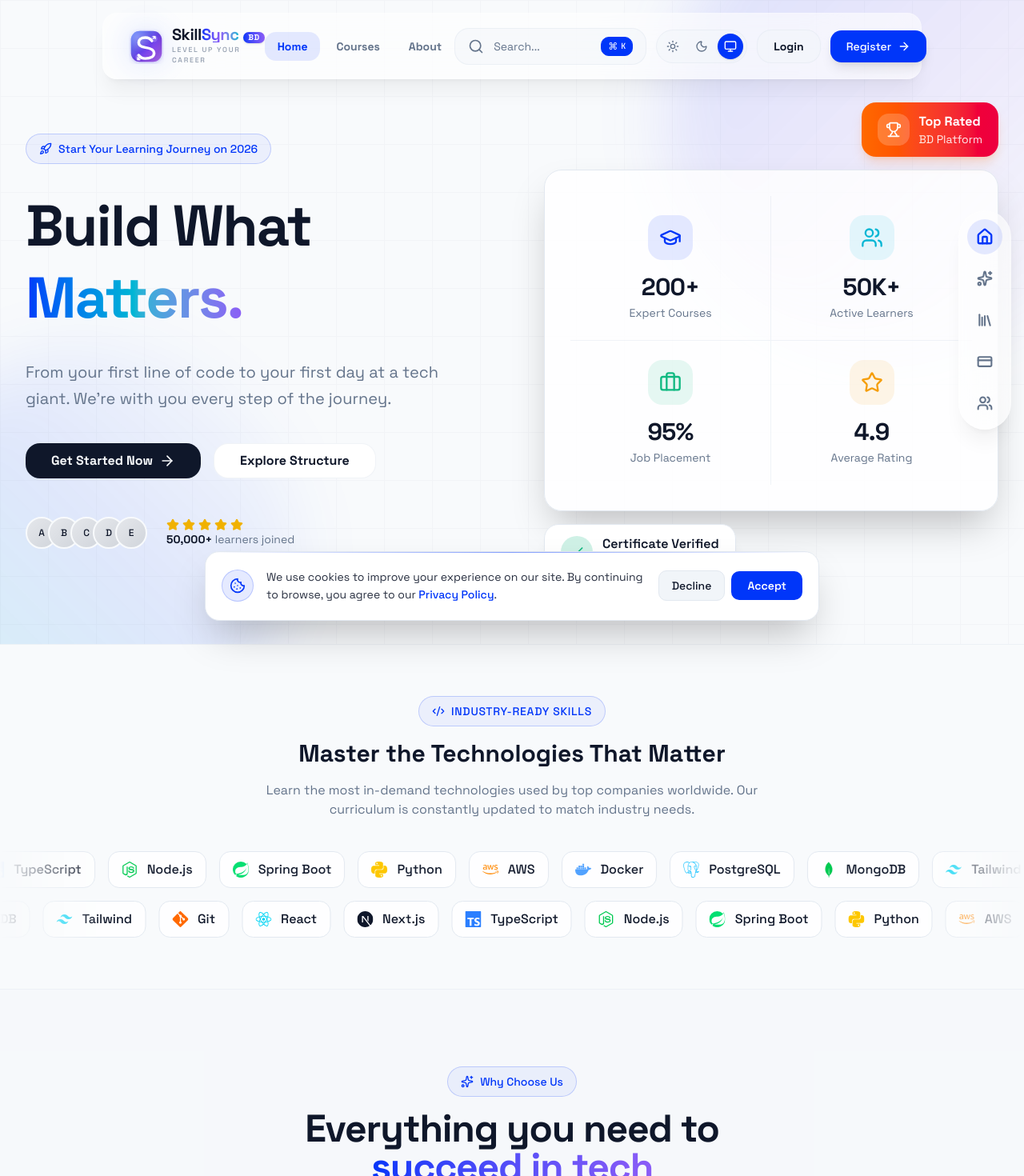
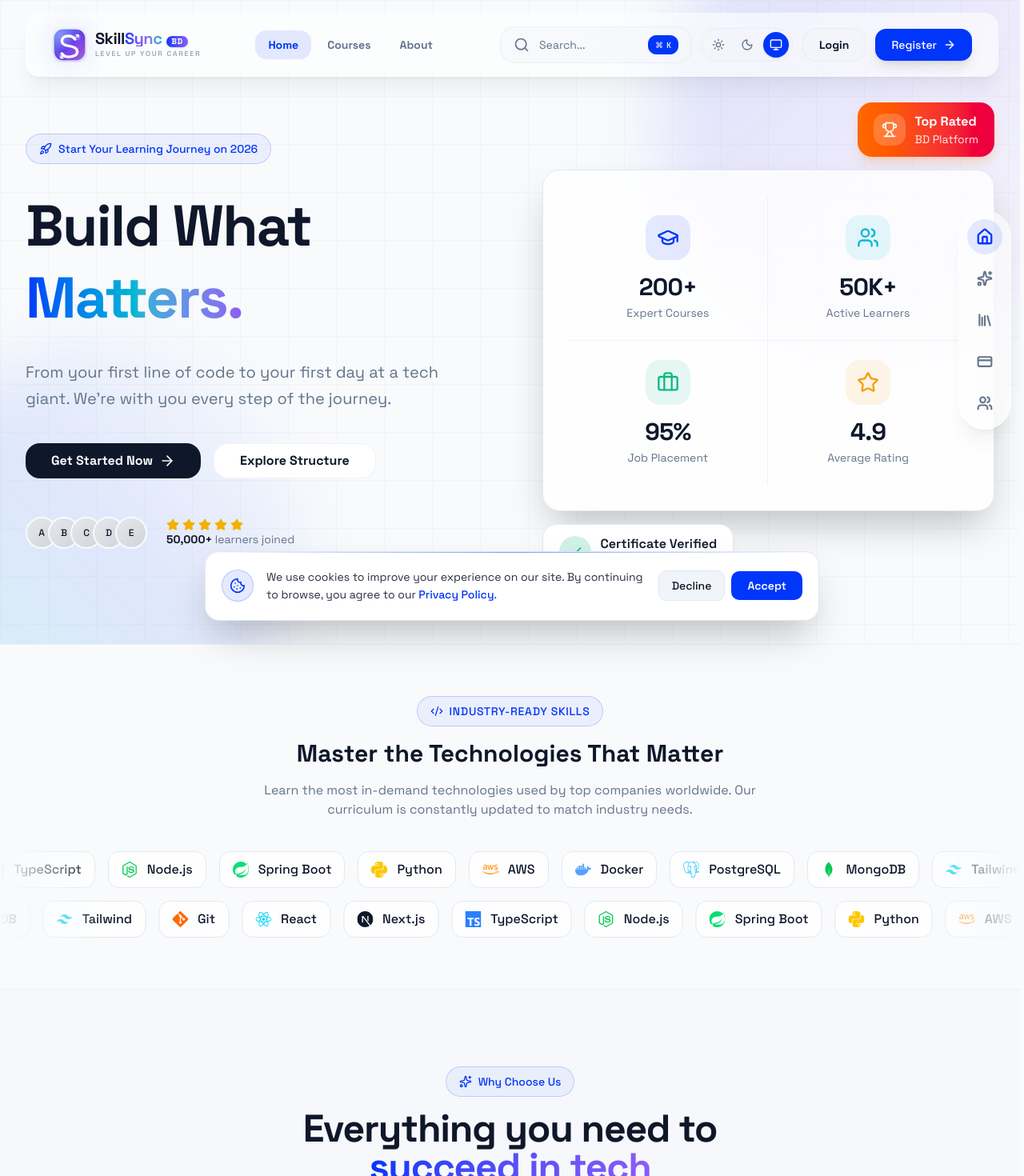
Before and after one commit to m-salauddin/Learning-Management-System-, a Next.js app: page / in a window 1280 px wide. Shown: the top 1470 px of the page at 80% size. Built offline with nearby package versions, Linux system fonts and the light colour scheme.

Commit message:
feat: Responsive navbar, mobile menu animations, and scroll lock improvements

```diff
--- a/app/globals.css
+++ b/app/globals.css
@@ -223,10 +223,24 @@
 
   html {
     @apply scroll-smooth;
+    scrollbar-gutter: stable;
+    /* Keeps scrollbar space reserved to prevent shifts */
   }
 
   body {
     @apply bg-background text-foreground font-sans antialiased;
+  }
+
+  /* Mobile Menu Scroll Lock */
+  body.nav-open {
+    overflow: hidden;
+  }
+
+  /* Force transparent thumb if visible during lock */
+  body.nav-open::-webkit-scrollbar-thumb {
+    background-color: transparent !important;
+    border: none !important;
+    box-shadow: none !important;
   }
 
   /* Code blocks use mono font */
@@ -243,8 +257,8 @@
 
   /* Default / Light Mode */
   ::-webkit-scrollbar {
-    width: 10px;
-    height: 10px;
+    width: 5px;
+    height: 5px;
   }
 
   ::-webkit-scrollbar-track {
@@ -255,8 +269,6 @@
     background: linear-gradient(transparent, var(--primary));
     border-radius: 6px;
   }
-
-
 }
 
 /* ============================================
--- a/components/Navbar.tsx
+++ b/components/Navbar.tsx
@@ -3,17 +3,18 @@
 import { useState, useEffect } from "react";
 import Link from "next/link";
 import { usePathname } from "next/navigation";
-import { motion } from "motion/react";
-import { ArrowRight, Search } from "lucide-react";
+import { motion, AnimatePresence } from "motion/react";
+import { ArrowRight, Search, Menu, X } from "lucide-react";
 import { SearchCommand } from "@/components/ui/SearchCommand";
 import { Logo } from "@/components/ui/Logo";
-import { ThemeToggle } from "@/components/ui/theme-toggle";
+import { ThemeToggle, ThemeToggleCompact } from "@/components/ui/theme-toggle";
 
 
 
 export function Navbar() {
     const pathname = usePathname();
     const [isSearchOpen, setIsSearchOpen] = useState(false);
+    const [isMobileMenuOpen, setIsMobileMenuOpen] = useState(false);
 
     useEffect(() => {
         const handleKeyDown = (e: KeyboardEvent) => {
@@ -26,21 +27,39 @@ export function Navbar() {
         return () => window.removeEventListener("keydown", handleKeyDown);
     }, []);
 
+    // Close mobile menu when route changes
+    useEffect(() => {
+        setIsMobileMenuOpen(false);
+    }, [pathname]);
+
+    // Lock body scroll when mobile menu is open
+    // Lock body scroll when mobile menu is open
+    useEffect(() => {
+        if (isMobileMenuOpen) {
+            document.body.classList.add("nav-open");
+        } else {
+            document.body.classList.remove("nav-open");
+        }
+        return () => {
+            document.body.classList.remove("nav-open");
+        };
+    }, [isMobileMenuOpen]);
+
 
     return (
         <nav
             suppressHydrationWarning
-            className="fixed top-4 left-1/2 -translate-x-1/2 z-50 w-[95%] lg:w-[80%] max-w-7xl"
+            className="fixed top-4 left-0 right-0 mx-auto z-50 w-[95%] max-w-7xl"
         >
-            <div className="isolate bg-white/60 dark:bg-slate-950/50 backdrop-blur-3xl border border-white/20 dark:border-white/10 rounded-2xl px-8 py-4 shadow-xl shadow-black/5 dark:shadow-black/40">
+            <div className="isolate bg-white/60 dark:bg-slate-950/50 backdrop-blur-3xl border border-white/20 dark:border-white/10 rounded-2xl px-3 sm:px-4 xl:px-8 py-3 xl:py-4 shadow-xl shadow-black/5 dark:shadow-black/40">
                 <div className="flex items-center justify-between">
                     {/* Logo Section */}
-                    <Link href="/" aria-label="Home">
-                        <Logo />
+                    <Link href="/" aria-label="Home" className="shrink-0">
+                        <Logo className="scale-90 origin-left sm:scale-100" />
                     </Link>
 
-                    {/* Nav Links - Center */}
-                    <div className="hidden md:flex items-center gap-1">
+                    {/* Nav Links - Center (Desktop) */}
+                    <div className="hidden xl:flex items-center gap-1">
                         {[
                             { name: "Home", href: "/" },
                             { name: "Courses", href: "/courses" },
@@ -69,41 +88,137 @@ export function Navbar() {
                     </div>
 
                     {/* Right Side */}
-                    <div className="flex items-center gap-3">
-                        {/* Search Trigger */}
+                    <div className="flex items-center gap-2 xl:gap-3">
+                        {/* Search Trigger (Desktop) */}
                         <button
                             onClick={() => setIsSearchOpen(true)}
-                            className="hidden md:flex items-center gap-3 px-4 py-2.5 rounded-2xl bg-muted/50 border border-border/50 hover:bg-muted/80 transition-all duration-200 group min-w-[240px]"
+                            className="hidden xl:flex items-center gap-3 px-4 py-2.5 rounded-2xl bg-muted/50 border border-border/50 hover:bg-muted/80 transition-all duration-200 group min-w-[240px]"
                         >
                             <Search className="w-5 h-5 text-muted-foreground group-hover:text-primary transition-colors" />
                             <span className="text-muted-foreground text-sm">Search...</span>
                             <kbd className="hidden lg:inline-flex h-6 select-none items-center gap-1 rounded-lg border border-primary bg-primary px-2 font-mono text-[10px] font-medium text-primary-foreground ml-auto opacity-100 transition-colors">
-                                <span className="text-xs">⌘</span>K
+                                <span className="xs">⌘</span>K
                             </kbd>
                         </button>
+
+                        {/* Search Trigger (Mobile) */}
                         <button
                             onClick={() => setIsSearchOpen(true)}
-                            className="md:hidden p-2 text-muted-foreground hover:text-foreground transition-colors"
+                            className="hidden min-[376px]:flex xl:hidden items-center justify-center w-10 h-10 text-muted-foreground hover:text-foreground transition-colors rounded-xl bg-muted/50 border border-border/50 hover:bg-muted/80 cursor-pointer"
                         >
                             <Search className="w-5 h-5" />
                         </button>
+
+                        <div className="hidden sm:block">
                             <ThemeToggle />
+                        </div>
+                        <div className="sm:hidden">
+                            <ThemeToggleCompact />
+                        </div>
+
+                        {/* Desktop Auth Buttons */}
+                        <div className="hidden min-[711px]:flex items-center gap-3">
                             <Link
                                 href="/login"
-                            className="hidden sm:flex items-center px-5 py-2.5 rounded-2xl text-sm font-bold text-foreground border border-border/50 bg-muted/50 hover:bg-muted/80 transition-all duration-200"
+                                className="flex items-center px-5 py-2.5 rounded-2xl text-sm font-bold text-foreground border border-border/50 bg-muted/50 hover:bg-muted/80 transition-all duration-200"
                             >
                                 Login
                             </Link>
                             <Link
                                 href="/register"
-                            className="hidden sm:flex items-center gap-2 px-5 py-2.5 rounded-xl bg-primary text-primary-foreground font-medium text-sm hover:bg-primary/90 transition-all duration-200 shadow-lg"
+                                className="flex items-center gap-2 px-5 py-2.5 rounded-xl bg-primary text-primary-foreground font-medium text-sm hover:bg-primary/90 transition-all duration-200 shadow-lg"
                             >
                                 Register
                                 <ArrowRight className="w-4 h-4" />
                             </Link>
                         </div>
+
+                        {/* Mobile Menu Toggle */}
+                        <button
+                            onClick={() => setIsMobileMenuOpen(!isMobileMenuOpen)}
+                            className="xl:hidden flex items-center justify-center w-10 h-10 text-muted-foreground hover:text-foreground transition-colors rounded-xl bg-muted/50 border border-border/50 hover:bg-muted/80 cursor-pointer"
+                        >
+                            {isMobileMenuOpen ? <X className="w-5 h-5" /> : <Menu className="w-5 h-5" />}
+                        </button>
                     </div>
                 </div>
+            </div>
+
+            {/* Mobile Menu Overlay */}
+            <AnimatePresence>
+                {isMobileMenuOpen && (
+                    <>
+                        <motion.div
+                            initial={{ opacity: 0 }}
+                            animate={{ opacity: 1 }}
+                            exit={{ opacity: 0 }}
+                            transition={{ duration: 0.2 }}
+                            onClick={() => setIsMobileMenuOpen(false)}
+                            className="fixed inset-0 bg-black/20 backdrop-blur-sm z-[-1]"
+                        />
+                        <motion.div
+                            initial={{ opacity: 0, x: "100%" }}
+                            animate={{ opacity: 1, x: 0 }}
+                            exit={{ opacity: 0, x: "100%" }}
+                            transition={{ type: "spring", stiffness: 300, damping: 30 }}
+                            className="absolute top-full right-0 mt-2 w-72 p-4 bg-white/80 dark:bg-slate-950/90 backdrop-blur-xl border border-white/20 dark:border-white/10 rounded-3xl shadow-2xl origin-top-right flex flex-col gap-4 overflow-hidden"
+                        >
+                            {/* Mobile Nav Links */}
+                            <div className="flex flex-col gap-2">
+                                {/* Mobile Search for small screens */}
+                                <button
+                                    onClick={() => {
+                                        setIsSearchOpen(true);
+                                        setIsMobileMenuOpen(false);
+                                    }}
+                                    className="max-[375px]:flex hidden items-center gap-3 w-full px-4 py-3 mb-2 rounded-xl text-sm font-bold text-muted-foreground border border-border/50 bg-muted/50 hover:bg-muted/80 transition-all"
+                                >
+                                    <Search className="w-5 h-5" />
+                                    <span>Search...</span>
+                                </button>
+
+                                {[
+                                    { name: "Home", href: "/" },
+                                    { name: "Courses", href: "/courses" },
+                                    { name: "About", href: "/about" },
+                                ].map((item) => {
+                                    const isActive = pathname === item.href;
+                                    return (
+                                        <Link
+                                            key={item.name}
+                                            href={item.href}
+                                            className={`px-4 py-3 rounded-xl text-sm font-bold transition-all ${isActive
+                                                ? "bg-primary/10 text-primary"
+                                                : "text-muted-foreground hover:bg-muted/50 hover:text-foreground"
+                                                }`}
+                                        >
+                                            {item.name}
+                                        </Link>
+                                    );
+                                })}
+                            </div>
+
+                            {/* Mobile Auth Buttons */}
+                            <div className="flex flex-col gap-3 pt-4 border-t border-border/50">
+                                <Link
+                                    href="/login"
+                                    className="flex items-center justify-center px-5 py-3 rounded-xl text-sm font-bold text-foreground border border-border/50 bg-muted/50 hover:bg-muted/80 transition-all duration-200"
+                                >
+                                    Login
+                                </Link>
+                                <Link
+                                    href="/register"
+                                    className="flex items-center justify-center gap-2 px-5 py-3 rounded-xl bg-primary text-primary-foreground font-medium text-sm hover:bg-primary/90 transition-all duration-200 shadow-lg"
+                                >
+                                    Register
+                                    <ArrowRight className="w-4 h-4" />
+                                </Link>
+                            </div>
+                        </motion.div>
+                    </>
+                )}
+            </AnimatePresence>
+
             <SearchCommand isOpen={isSearchOpen} onClose={() => setIsSearchOpen(false)} />
         </nav>
     );
--- a/components/ui/theme-toggle.tsx
+++ b/components/ui/theme-toggle.tsx
@@ -85,8 +85,8 @@ export function ThemeToggleCompact() {
         <button
             onClick={cycleTheme}
             className={cn(
-                "flex items-center justify-center w-9 h-9 rounded-lg",
-                "bg-muted hover:bg-muted/80 transition-colors",
+                "flex items-center justify-center w-10 h-10 rounded-xl border border-border/50 cursor-pointer",
+                "bg-muted/50 hover:bg-muted/80 transition-colors text-muted-foreground hover:text-foreground",
                 "focus-visible:outline-none focus-visible:ring-2 focus-visible:ring-ring"
             )}
             aria-label={`Current theme: ${theme}. Click to cycle.`}
@@ -100,9 +100,9 @@ export function ThemeToggleCompact() {
                     transition={{ duration: 0.2 }}
                 >
                     {resolvedTheme === "dark" ? (
-                        <Moon className="w-4 h-4" />
+                        <Moon className="w-5 h-5" />
                     ) : (
-                        <Sun className="w-4 h-4" />
+                        <Sun className="w-5 h-5" />
                     )}
                 </motion.div>
             </AnimatePresence>
```
Lines whose indentation alone changed are shown as unchanged.
